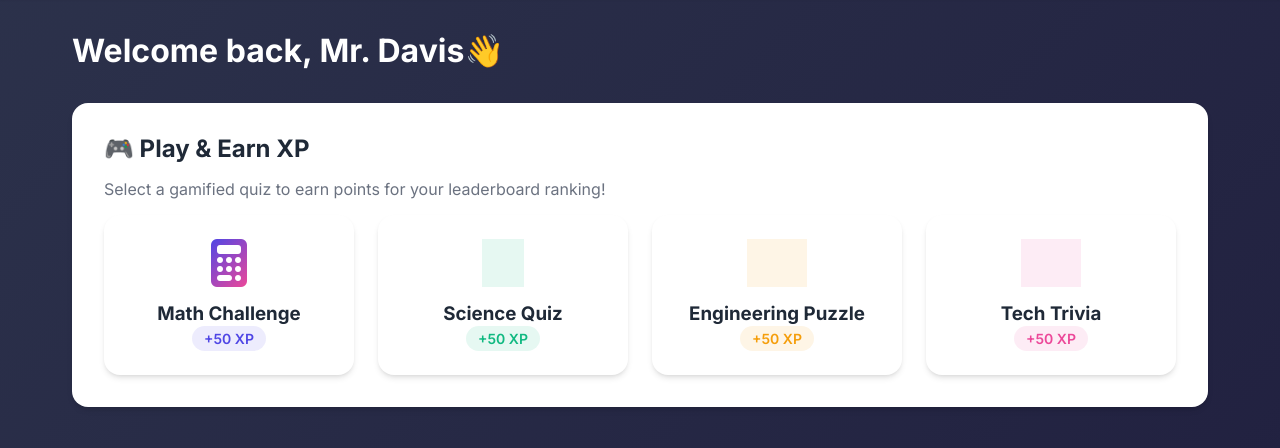
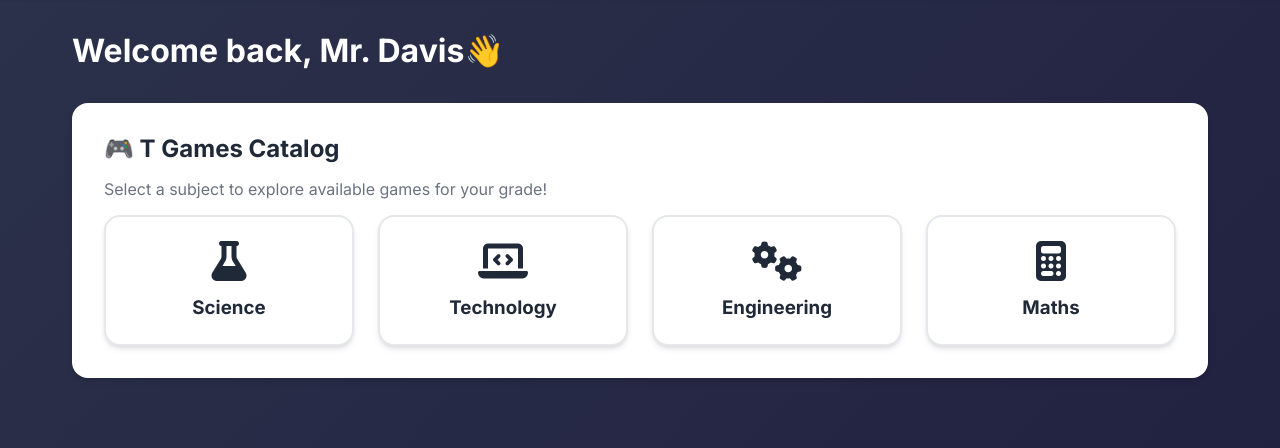
Before and after one commit to aleenann/STEM-Gamified-Learning, a Flask app: page /student/play in a window 1280 px wide. Shown: the part 79-527 px from the top of the page. Run offline with Flask 3, Linux system fonts and the light colour scheme; a user stored in the database is signed in; data comes from the database, SQL or seed files in the repository; both versions use the stored data as it was after the commit.

Commit message:
Your message describing the update

```diff
--- a/app.py
+++ b/app.py
@@ -157,7 +157,13 @@ def student_learn():
 def student_play():
     if "name" not in session or session.get("role") != "student":
         return redirect("/")
-    return render_template("student_dashboard.html", active_tab="play")
+
+    subject = request.args.get("subject")
+    sub_subject = request.args.get("sub_subject")
+    username = session.get("username", "")
+    grade = username.split('-')[0] if '-' in username else "Student"
+
+    return render_template("student_dashboard.html", active_tab="play", subject=subject, sub_subject=sub_subject, grade=grade)
 
 @app.route("/student/messages")
 def student_messages():
--- a/templates/student_dashboard.html
+++ b/templates/student_dashboard.html
@@ -118,36 +118,66 @@
 
         {% elif active_tab == 'play' %}
         <div class="card">
-            <h2 class="mb-2">🎮 Play & Earn XP</h2>
-            <p class="text-muted mb-2">Select a gamified quiz to earn points for your leaderboard ranking!</p>
+            <div style="display: flex; justify-content: space-between; align-items: center; margin-bottom: 1rem;">
+                <h2 class="mb-2" style="margin: 0;">🎮 {{ grade }} Games Catalog</h2>
+                {% if subject or sub_subject %}
+                <button class="btn-logout" style="padding: 0.4rem 1rem; width: auto;" onclick="window.history.back()"><i class="fa-solid fa-arrow-left"></i> Back</button>
+                {% endif %}
+            </div>
+
+            {% if not subject %}
+            <p class="text-muted mb-2">Select a subject to explore available games for your grade!</p>
             <div class="card-grid">
-                <div class="card game-card" onclick="window.location.href='/quiz'">
-                    <i class="fa-solid fa-calculator game-icon"></i>
-                    <h3>Math Challenge</h3>
-                    <span class="level-badge mt-1" style="display:inline-block;">+50 XP</span>
+                <div class="card game-card" onclick="window.location.href='/student/play?subject=Science'" style="border: 2px solid var(--border);">
+                    <i class="fa-solid fa-flask text-success" style="font-size: 2.5rem; margin-bottom: 1rem;"></i>
+                    <h3>Science</h3>
                 </div>
-                <div class="card game-card" onclick="window.location.href='/quiz'">
-                    <i class="fa-solid fa-flask game-icon"
-                        style="background: rgba(16, 185, 129, 0.1); color: #10b981;"></i>
-                    <h3>Science Quiz</h3>
-                    <span class="level-badge mt-1"
-                        style="display:inline-block; background:rgba(16,185,129,0.1); color:#10b981;">+50 XP</span>
+                <div class="card game-card" onclick="window.location.href='/student/play?subject=Technology'" style="border: 2px solid var(--border);">
+                    <i class="fa-solid fa-laptop-code text-secondary" style="font-size: 2.5rem; margin-bottom: 1rem;"></i>
+                    <h3>Technology</h3>
                 </div>
-                <div class="card game-card" onclick="window.location.href='/quiz'">
-                    <i class="fa-solid fa-cogs game-icon"
-                        style="background: rgba(245, 158, 11, 0.1); color: #f59e0b;"></i>
-                    <h3>Engineering Puzzle</h3>
-                    <span class="level-badge mt-1"
-                        style="display:inline-block; background:rgba(245,158,11,0.1); color:#f59e0b;">+50 XP</span>
+                <div class="card game-card" onclick="window.location.href='/student/play?subject=Engineering'" style="border: 2px solid var(--border);">
+                    <i class="fa-solid fa-cogs text-warning" style="font-size: 2.5rem; margin-bottom: 1rem;"></i>
+                    <h3>Engineering</h3>
                 </div>
-                <div class="card game-card" onclick="window.location.href='/quiz'">
-                    <i class="fa-solid fa-laptop-code game-icon"
-                        style="background: rgba(236, 72, 153, 0.1); color: #ec4899;"></i>
-                    <h3>Tech Trivia</h3>
-                    <span class="level-badge mt-1"
-                        style="display:inline-block; background:rgba(236,72,153,0.1); color:#ec4899;">+50 XP</span>
+                <div class="card game-card" onclick="window.location.href='/student/play?subject=Maths'" style="border: 2px solid var(--border);">
+                    <i class="fa-solid fa-calculator text-primary" style="font-size: 2.5rem; margin-bottom: 1rem;"></i>
+                    <h3>Maths</h3>
                 </div>
             </div>
+            {% elif subject == 'Science' and not sub_subject %}
+            <p class="text-muted mb-2">Select a Science branch to explore games!</p>
+            <div class="card-grid">
+                <div class="card game-card" onclick="window.location.href='/student/play?subject=Science&sub_subject=Chemistry'" style="border: 2px solid var(--border);">
+                    <i class="fa-solid fa-vial text-success" style="font-size: 2.5rem; margin-bottom: 1rem;"></i>
+                    <h3>Chemistry</h3>
+                </div>
+                <div class="card game-card" onclick="window.location.href='/student/play?subject=Science&sub_subject=Physics'" style="border: 2px solid var(--border);">
+                    <i class="fa-solid fa-magnet text-primary" style="font-size: 2.5rem; margin-bottom: 1rem;"></i>
+                    <h3>Physics</h3>
+                </div>
+                <div class="card game-card" onclick="window.location.href='/student/play?subject=Science&sub_subject=Biology'" style="border: 2px solid var(--border);">
+                    <i class="fa-solid fa-leaf text-warning" style="font-size: 2.5rem; margin-bottom: 1rem;"></i>
+                    <h3>Biology</h3>
+                </div>
+            </div>
+            {% else %}
+            <div style="text-align: center; padding: 2rem 1rem;">
+                <i class="fa-solid fa-person-digging text-muted" style="font-size: 4rem; margin-bottom: 1.5rem;"></i>
+                <h3 style="font-size: 1.5rem; margin-bottom: 0.5rem;">New Games Coming Soon!</h3>
+                <p class="text-muted mb-2">The exciting new <strong>{{ grade }} {{ sub_subject or subject }}</strong> games are currently under construction.</p>
+                <div style="margin-top: 2rem; max-width: 400px; margin-left: auto; margin-right: auto; text-align: left;">
+                    <h4 class="mb-1" style="text-align: center; color: var(--primary);">In the meantime, try the demo:</h4>
+                    <div class="card game-card" onclick="window.location.href='/quiz'" style="border: 2px solid var(--primary);">
+                        <i class="fa-solid fa-gamepad game-icon"></i>
+                        <h3 style="text-align: center;">Demo Quiz</h3>
+                        <div style="text-align: center;">
+                            <span class="level-badge mt-1" style="display:inline-block;">+50 XP</span>
+                        </div>
+                    </div>
+                </div>
+            </div>
+            {% endif %}
         </div>
 
         {% elif active_tab == 'messages' %}
```
Also changed, not shown: database.db.
